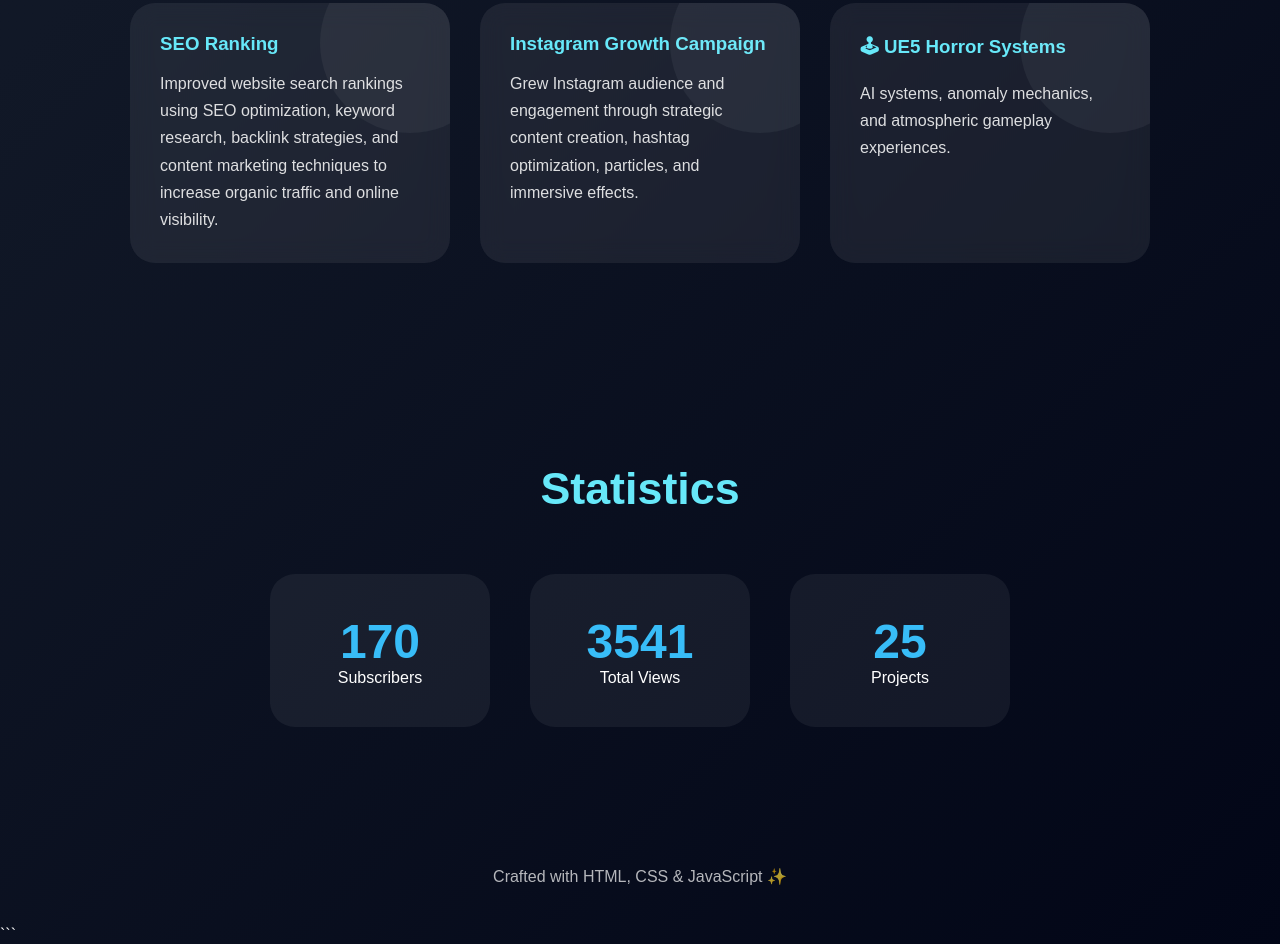
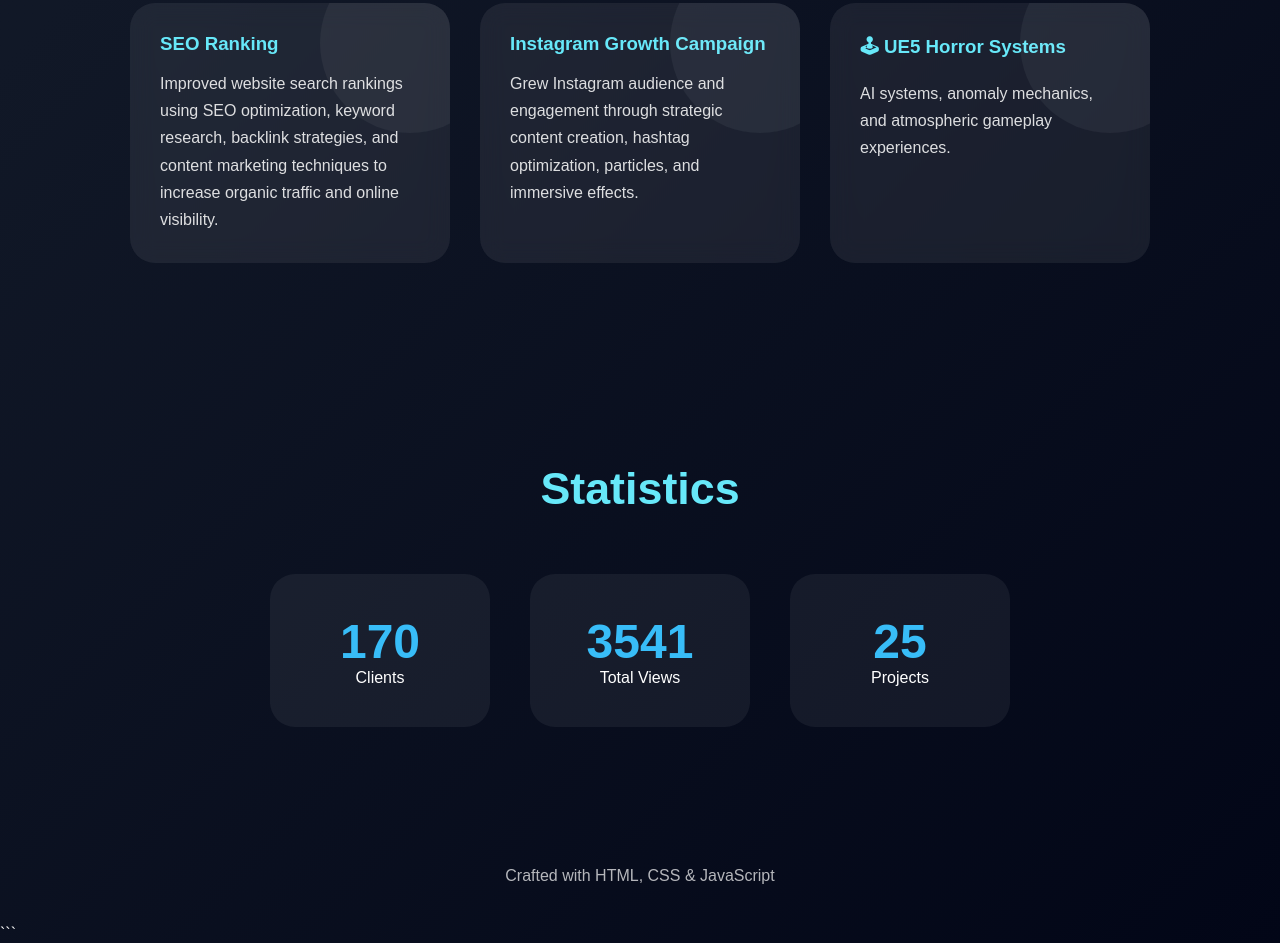
Before and after one commit to shroudchang22-cell/HitNRunStudio.io, a plain HTML site: page index.html in a window 1280 px wide. Shown: the part 2091-3035 px from the top of the page. Drawn offline with Linux system fonts and the light colour scheme.

Commit message:
Update index.html

```diff
--- a/index.html
+++ b/index.html
@@ -466,7 +466,7 @@ footer{
 
         <div class="stat-box">
             <h2 class="counter" data-target="170">0</h2>
-            <p>Subscribers</p>
+            <p>Clients</p>
         </div>
 
         <div class="stat-box">
@@ -484,7 +484,7 @@ footer{
 </section>
 
 <footer>
-    Crafted with HTML, CSS & JavaScript ✨
+    Crafted with HTML, CSS & JavaScript
 </footer>
 
 <script>
```
